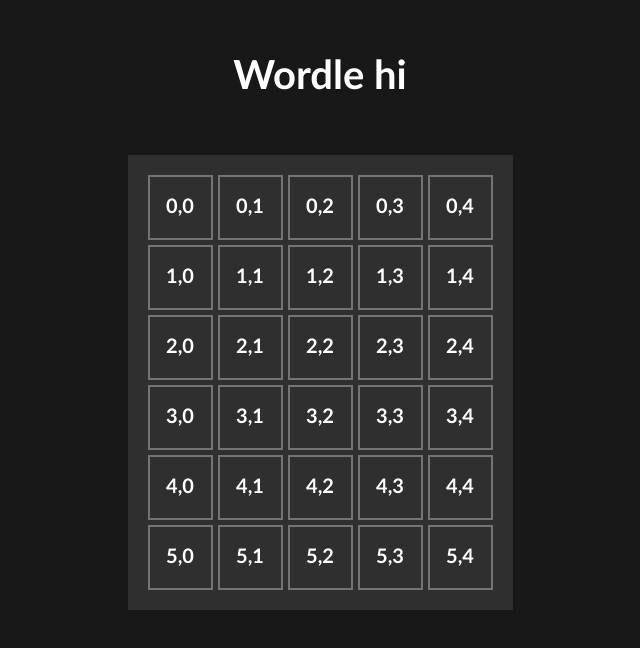
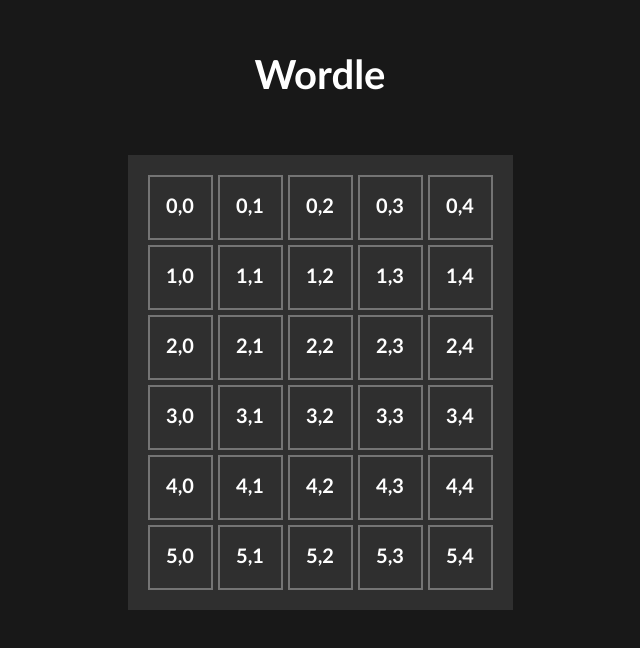
Before and after one commit to tanyaaravind/Wordle, a website: page index.html in a window 1280 px wide. Shown: the whole page, without its empty margins (320-960 px from the left). Drawn offline with Linux system fonts and the light colour scheme; no server answers.

Commit message:
commit 2

```diff
--- a/index.html
+++ b/index.html
@@ -12,7 +12,7 @@
 <body>
     <div class="game-container">
         <div class="title-container">
-            <h1>Wordle hi</h1>
+            <h1>Wordle</h1>
         </div>
         <div class="board-container">
             <div id =  "00", class="square">0,0</div>
```
